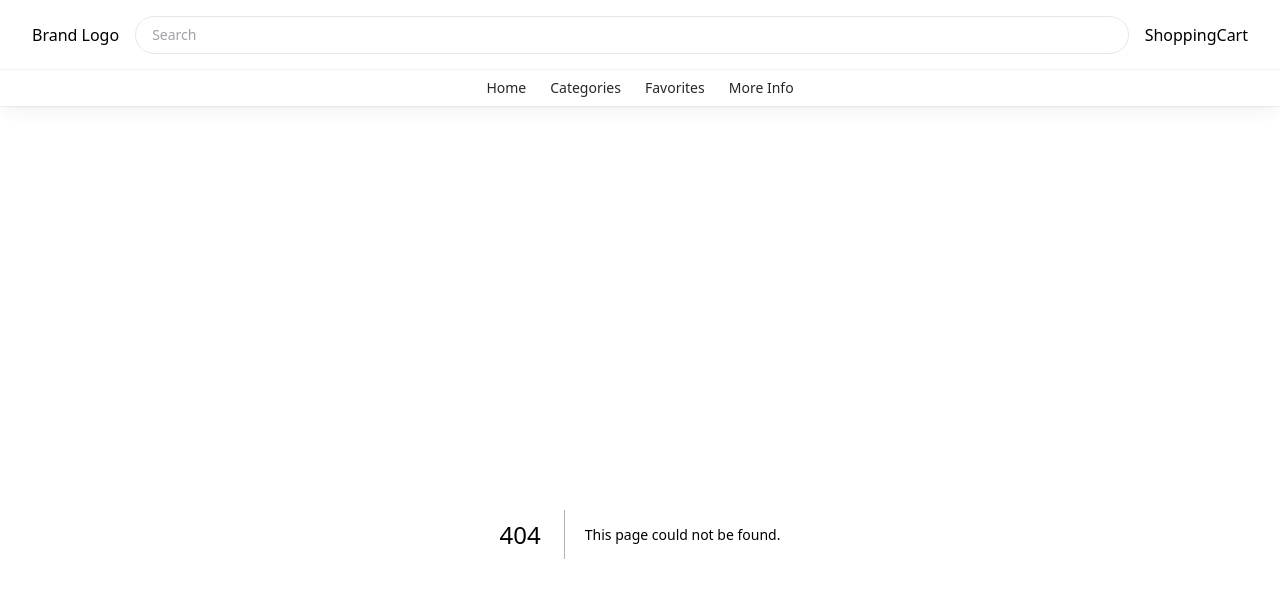
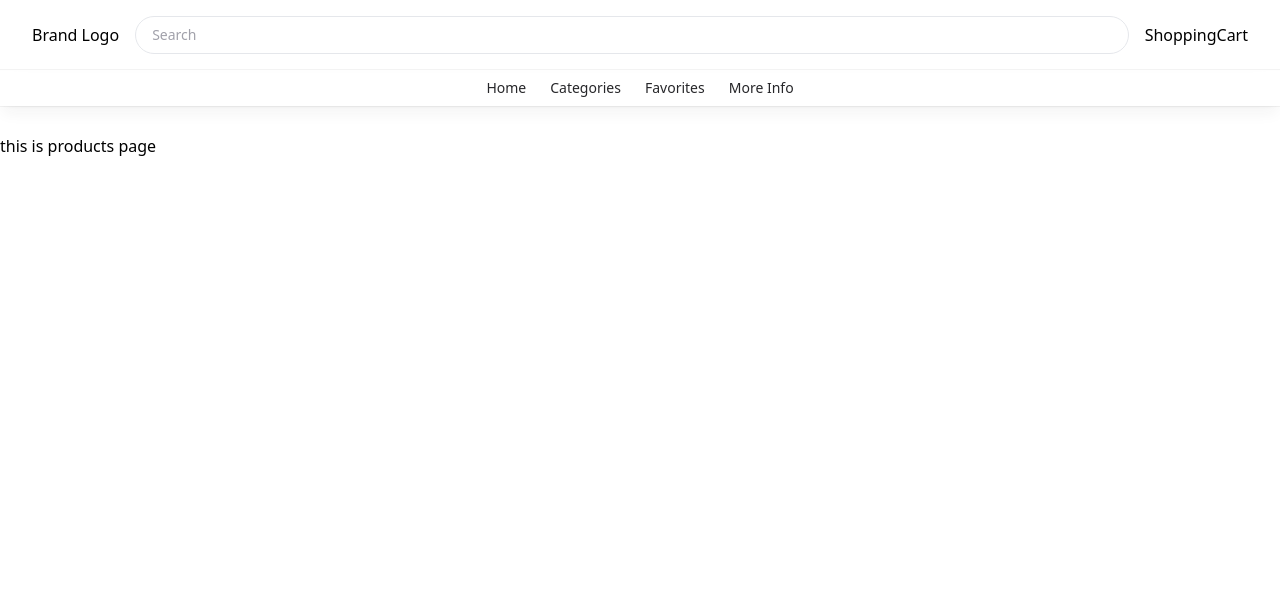
Before and after one commit to sebasmat/TechZone, a Next.js app in the folder client/: page /products in a window 1280 px wide. Before the commit this address had no page. Shown: the top 598 px of the page. Built offline with nearby package versions, Linux system fonts and the light colour scheme.

Commit message:
feat:(client/products): create product page

```diff
--- /dev/null
+++ b/client/src/pages/products.tsx
@@ -0,0 +1,15 @@
+import React from "react";
+
+export async function getStaticProps() {
+  return {
+    props: {
+      pageId: "products",
+    },
+  };
+}
+
+const Products = () => {
+  return <div>this is products page</div>;
+};
+
+export default Products;
```
